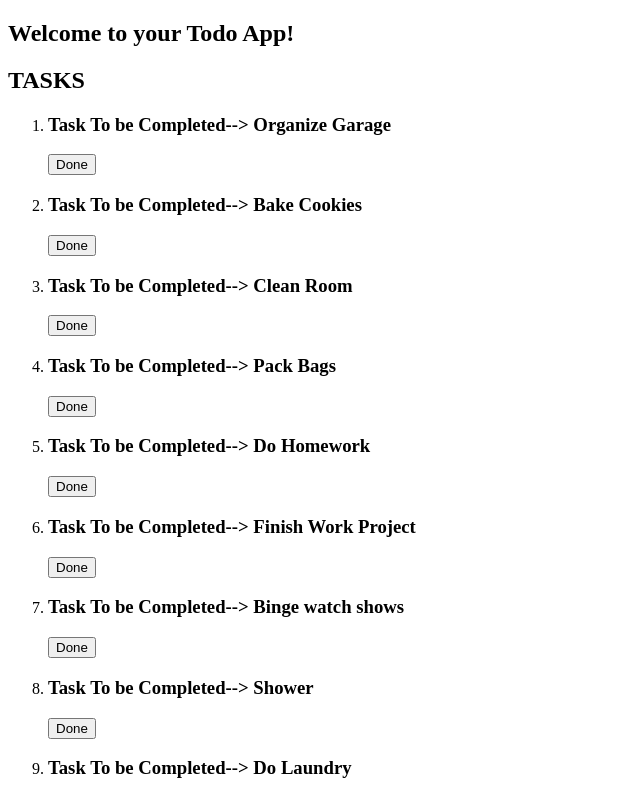
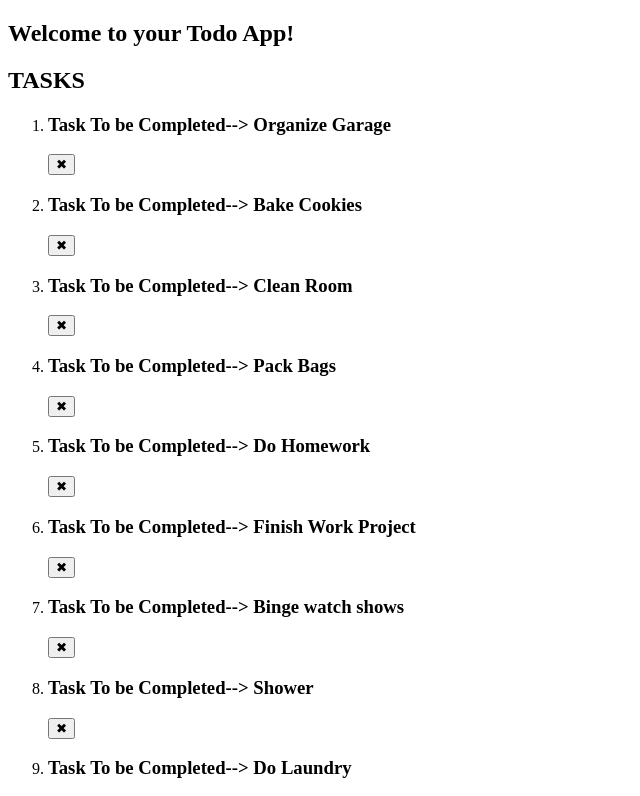
Before and after one commit to bloominstituteoftechnology/web-module-project-class-components, a React (Create React App) app: page / in a window 1280 px wide. Shown: the top 796 px of the page, without its empty margins (0-640 px from the left). Built offline with nearby package versions, Linux system fonts and the light colour scheme; the HTML template or start-up script is replaced by a standard one.

Commit message:
Updated done buttons to mark tasks complete

```diff
--- a/src/App.js
+++ b/src/App.js
@@ -127,20 +127,7 @@ const TodoData = [
     },
 ];
 
-const toggleCompleted = (item) => {
-  console.log("Task is done:", item);
-  // map through the array, building a new array from the items
-  // when an item matches the one clicked, toggle its purchased flag
-  // otherwise, don't make any changes
-  /*const updateTaskList = this.state.TodoData.map(item => {
-    if (item.id === itemId) {
-      return { ...item, completed: !item.completed };
-    }
-    else {
-      return item;
-    }
-  });*/
-}
+
 
 class App extends React.Component {
   // you will need a place to store your state in this component.
@@ -170,11 +157,12 @@ class App extends React.Component {
 
 
 
+
   render() {
     return (
       <div>
         <h2>Welcome to your Todo App!</h2>
-        <TodoList TodoData = {this.state.TodoData} />
+        <TodoList TodoData = {this.state.TodoData} toggleCompleted={this.toggleCompleted}/>
         <TodoForm addItem={this.addItem} toggleCompleted={this.toggleCompleted}/>
       </div>
     );
--- a/src/components/Todo.js
+++ b/src/components/Todo.js
@@ -1,16 +1,36 @@
 import React from 'react';
 
 
+const toggleCompleted = (itemId) => {
+    console.log("Task is done:", itemId);
+    console.log(this.TodoData,"these are props");
+    // map through the array, building a new array from the items
+    // when an item matches the one clicked, toggle its purchased flag
+    // otherwise, don't make any changes
+    const updateTaskList = this.TodoData.map(item => {
+      if (item.id === itemId) {
+        return { ...item, completed: !item.completed };
+      }
+      else {
+        return item;
+      }
+    });
+    this.setState({
+        ...this.state,
+        ToDoData: updateTaskList
+      });
+  }
 
 const Todo = (props) =>
 {
-    console.log("from todo", props.completed);
+    console.log("from todo", props);
+    console.log("from todo item", props.id);
         return (
             <div>
-          <li className="tasks" key={props.id} >
+          <li className="tasks" id={props.id} >
             <h3> Task To be Completed--> {props.task}</h3>
           </li>
-          <button onClick={props.toggleCompleted}>Done</button>
+          <button className="mark-complete" toggleCompleted={toggleCompleted}>✖</button>
           </div>
         );
       };
--- a/src/components/TodoForm.js
+++ b/src/components/TodoForm.js
@@ -16,7 +16,7 @@ handleSubmit = e => {
     e.preventDefault();
         // phone home to the App component with our new grocery to add
     this.props.addItem(this.state.newTask);
-    //clear form after submitting and successfully adding task
+    //clear form after submitting and successfully
     this.setState({...this.setState, newTask: ""});
 };
 
--- a/src/components/TodoList.js
+++ b/src/components/TodoList.js
@@ -5,16 +5,16 @@ import React from "react";
 import Todo from "./Todo";
 
 
+
 const TodoList = (props) => {
-    console.log(props.TodoData, "From List");
 
-    {let list = props.TodoData.map((teacher) => {
+    console.log(props.toggleCompleted);
+    console.log(props);
+    {let list = props.TodoData.map((item) => {
       return (
-          <Todo key={teacher.id} task = {teacher.task} completed = {teacher.completed} />
-
+          <Todo id={item.id} key={item.id} task = {item.task} completed = {item.completed} />
       );
     });
-
     return (
       <div className="main-content">
         <h2>TASKS</h2>
```
